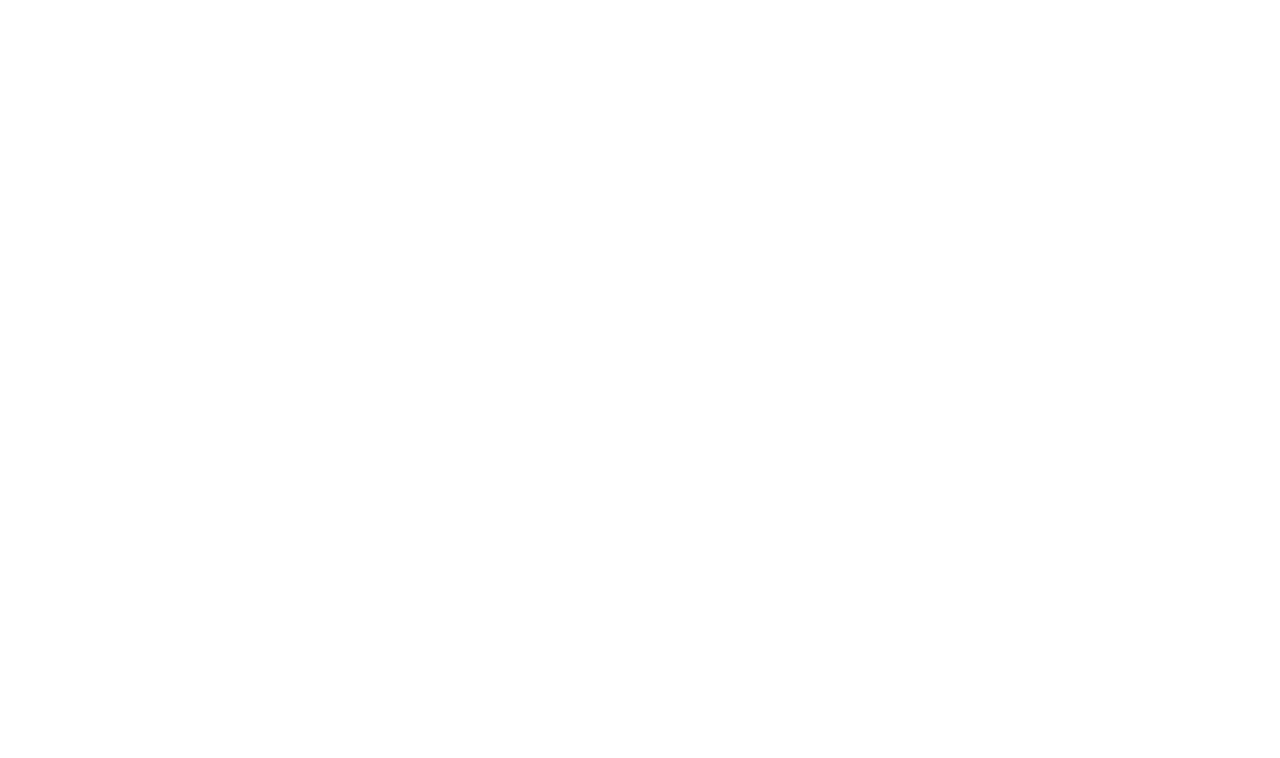
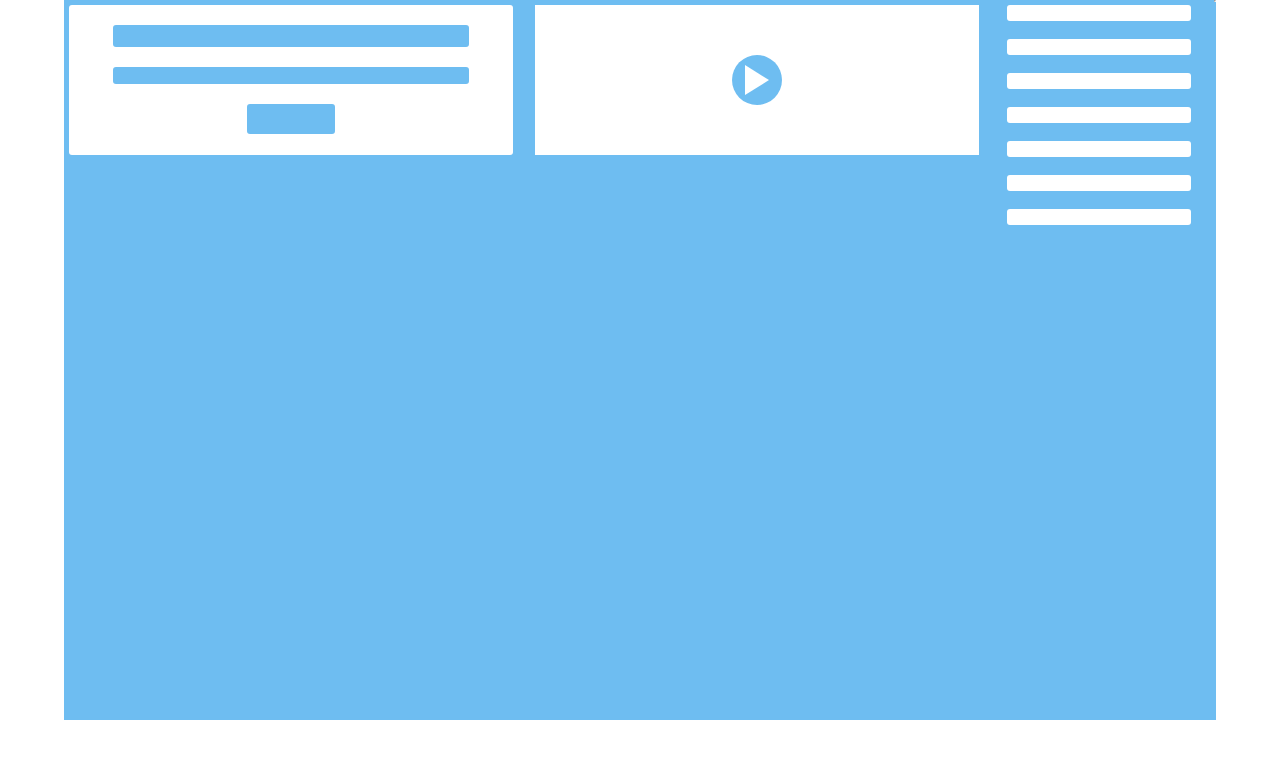
Before and after one commit to bedirgcmz/css-week6-img, a plain HTML site: page index.html in a window 1280 px wide. Drawn offline with Linux system fonts and the light colour scheme.

Commit message:
Ust resimler css codlari yazildi

```diff
--- a/index.html
+++ b/index.html
@@ -5,6 +5,8 @@
     <meta http-equiv="X-UA-Compatible" content="IE=edge" />
     <meta name="viewport" content="width=device-width, initial-scale=1.0" />
     <title>Css Week 6 Img</title>
+    <!-- My css link -->
+    <link rel="stylesheet" href="./style.css" />
   </head>
   <body>
     <main id="main-container">
@@ -28,6 +30,11 @@
         <div class="content-right-top-img"></div>
         <div class="content-right-top-img"></div>
       </section>
+      <section id="telephone-img">
+        <hr />
+        <div class="in-blue-area"></div>
+        <div class="circle"></div>
+      </section>
     </main>
   </body>
 </html>
--- a/style.css
+++ b/style.css
@@ -0,0 +1,89 @@
+/* General css */
+* {
+  margin: 0;
+  padding: 0;
+  box-sizing: border-box;
+}
+
+#main-container {
+  background-color: #3ca6ecbd;
+  width: 90%;
+  height: 90vh;
+  margin: auto;
+  display: flex;
+}
+/*Top first and second img css */
+#first-second-img {
+  display: flex;
+  flex-direction: row;
+  width: 80%;
+  height: 160px;
+}
+
+.first-img {
+  background-color: white;
+  margin: 5px 17px 5px 5px;
+  width: 50%;
+  border-radius: 3px;
+}
+
+.in-img {
+  background-color: #3ca6ecbd;
+  margin: 0px auto 20px auto;
+  border-radius: 3px;
+}
+
+.first-content-in-first-img {
+  height: 22px;
+  width: 80%;
+  margin-top: 20px;
+}
+.second-content-in-first-img {
+  height: 17px;
+  width: 80%;
+}
+
+.third-content-in-first-img {
+  height: 30px;
+  width: 20%;
+}
+
+.second-img {
+  display: flex;
+  background-color: white;
+  align-items: center;
+  justify-content: center;
+  margin: 5px;
+  width: 50%;
+  position: relative;
+}
+
+.first-content-in-second-img {
+  background-color: #3ca6ecbd;
+  width: 50px;
+  height: 50px;
+  border-radius: 50%;
+}
+
+.second-content-in-second-img {
+  background-color: white;
+  position: absolute;
+  clip-path: polygon(50% 0%, 0% 100%, 100% 100%);
+  width: 30px;
+  height: 24px;
+  transform: rotate(90deg);
+}
+
+/* top right img css */
+#right-top-img {
+  width: 20%;
+  height: 225px;
+}
+
+.content-right-top-img {
+  background-color: white;
+  width: 80%;
+  height: 16px;
+  margin: 5px auto 18px auto;
+  border-radius: 3px;
+}
```
